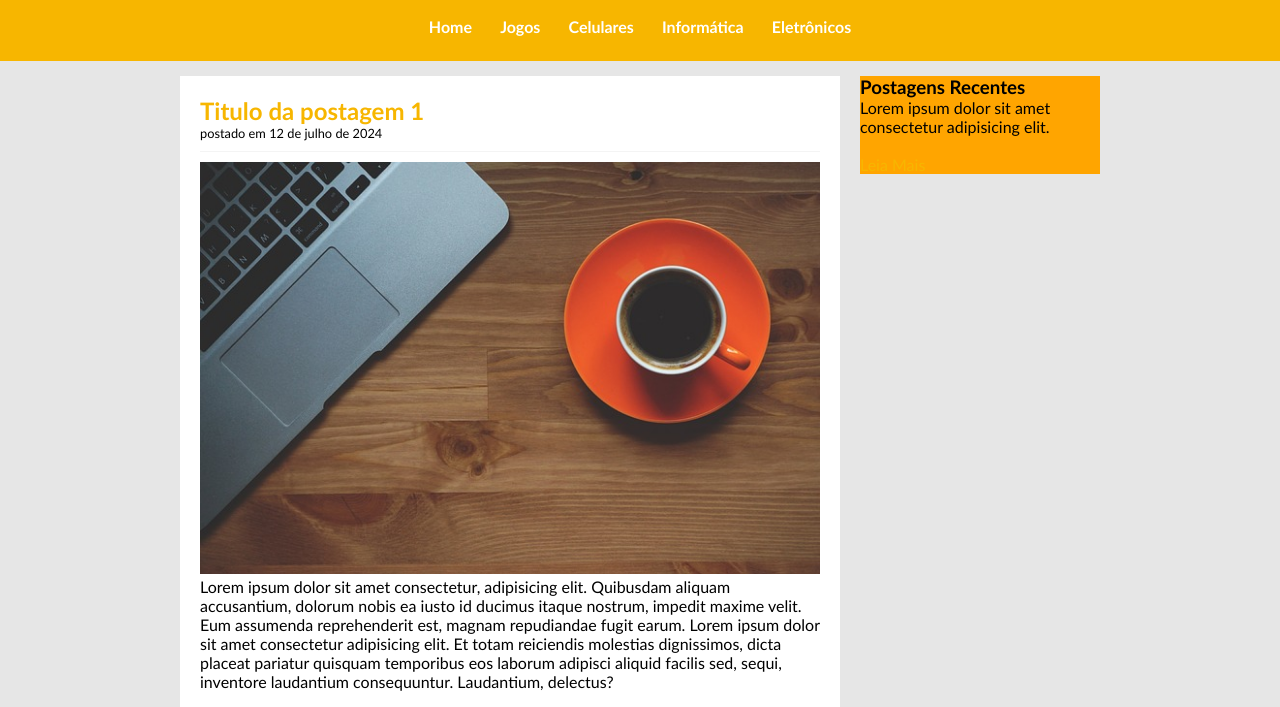
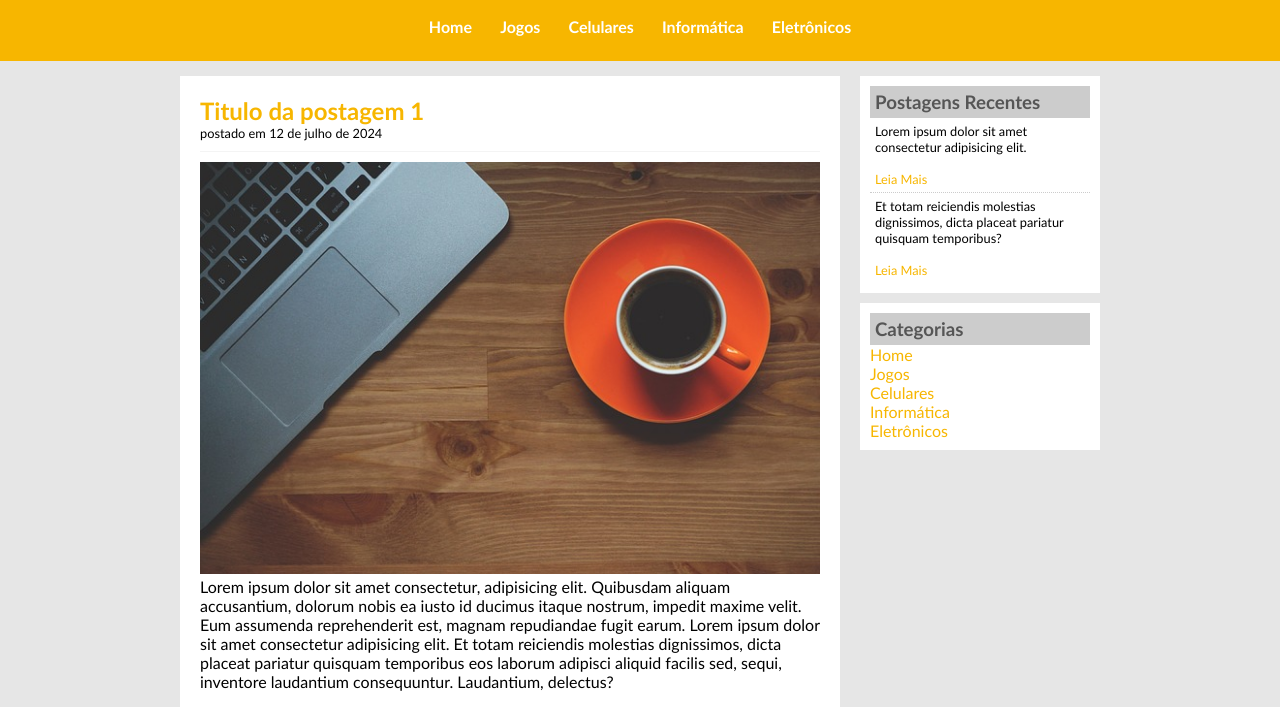
Before and after one commit to Bucoski/TechBlog, a plain HTML site: page index.html in a window 1280 px wide. Shown: the part 76-783 px from the top of the page. Drawn offline with Linux system fonts and the light colour scheme.

Commit message:
finalizando blog e criando menu lateral de conteudos

```diff
--- a/css/style.css
+++ b/css/style.css
@@ -27,9 +27,7 @@ body {
     margin: 0 auto;
     padding: 15px;
 }
-#area-lateral {
-    background: orange;  /*LEMBRA DE TIRAR ISSO QUANDO TERMINAR DE USAR!!!!!*/
-}
+
 #area-postagem {
     width: 660px;
     float: left;
@@ -51,6 +49,13 @@ body {
     padding: 20px;
     margin-bottom: 20px;
     background-color: white;
+}
+
+.conteudo-lateral {
+    background: white;
+    padding: 10px;
+    margin-bottom: 10px;
+
 }
 /*Formatação Menu*/
 a {
@@ -88,6 +93,12 @@ h2 {
     color: #f7b600;
 }
 
+h3 {
+    color: #565656;
+    background: #CCC;
+    padding: 5px;
+}
+
 .data-postagem {
     font-size: 0.8em;
     border-bottom: 1px solid #f4f4f4;
@@ -99,3 +110,9 @@ h2 {
 .branco {
     color: white;
 }
+
+.postagem-lateral {
+    font-size: 0.8em;
+    padding: 5px;
+    border-bottom: 1px dotted #CCC;
+}
--- a/index.html
+++ b/index.html
@@ -60,11 +60,29 @@
         <div id="area-lateral">
             <div class="conteudo-lateral">
                 <h3>Postagens Recentes</h3>
-                <div class="conteudo-lateral">
+                <div class="postagem-lateral">
                     <p>Lorem ipsum dolor sit amet consectetur adipisicing elit.</p>
                     <br>
                     <a href="">Leia Mais</a>
                 </div>
+
+                <div class="postagem-lateral" style="border-bottom: none;">
+                    <p>Et totam reiciendis molestias dignissimos, dicta placeat pariatur quisquam temporibus?</p>
+                    <br>
+                    <a href="">Leia Mais</a>
+                </div>
+            </div>
+        </div>
+
+        <div id="area-lateral">
+            <div class="conteudo-lateral">
+                <h3>Categorias</h3>
+
+                <a href="index.html">Home</a><br>
+                <a href="jogos.html">Jogos</a><br>
+                <a href="celulares.html">Celulares</a><br>
+                <a href="informatica.html">Informática</a><br>
+                <a href="eletronicos.html">Eletrônicos</a><br>
             </div>
         </div>
         <div id="rodape">
```
